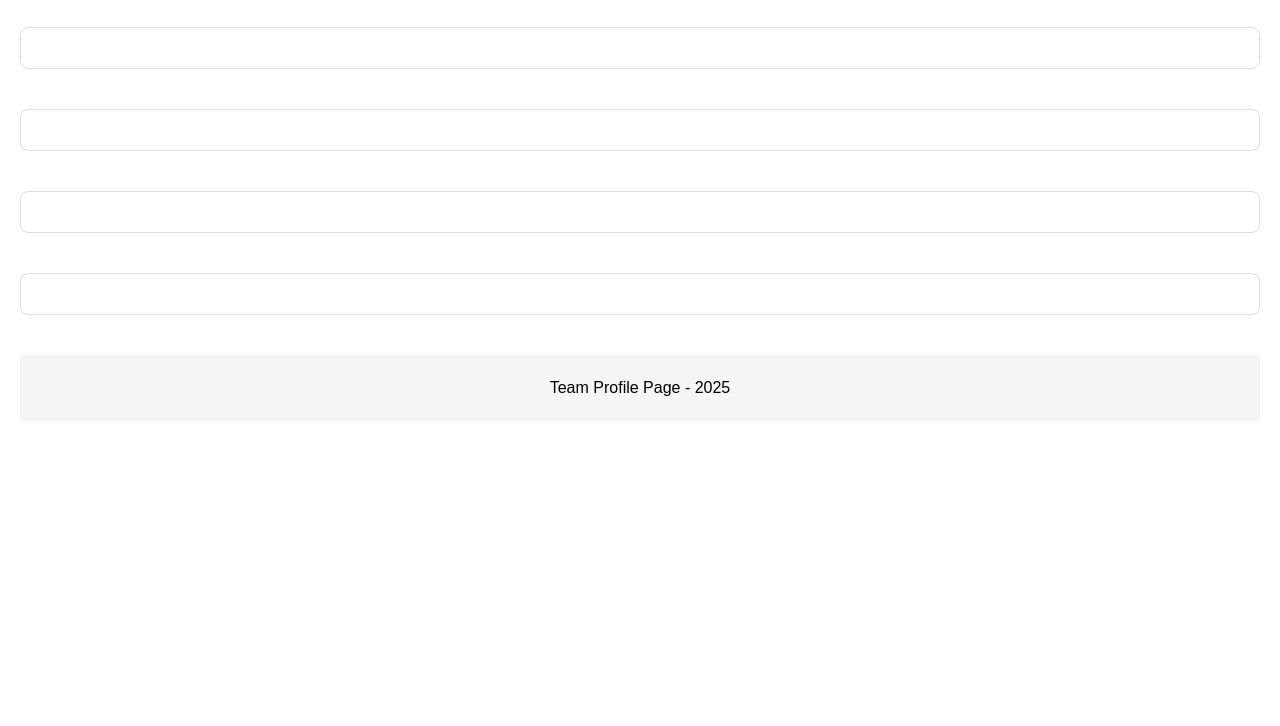
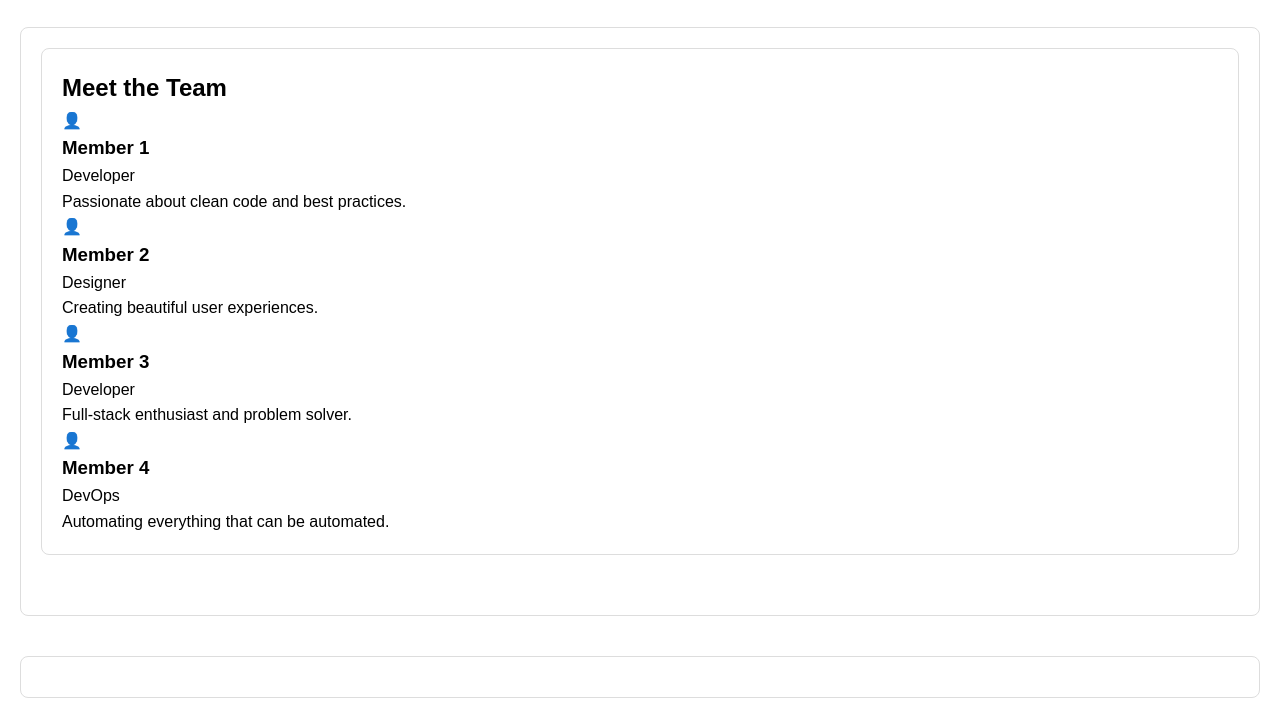
Before and after one commit to LindaPeng123/Team-Profile-Page, a plain HTML site: page index.html in a window 1280 px wide. Shown: the part 74-800 px from the top of the page. Drawn offline with Linux system fonts and the light colour scheme.

Commit message:
Add team members section with cards layout

```diff
--- a/index.html
+++ b/index.html
@@ -13,7 +13,35 @@
 
     <main>
         <section id="members">
-            <!-- Team members will be added here -->
+            <section id="members">
+    <h2>Meet the Team</h2>
+    <div class="members-grid">
+        <div class="member-card">
+            <div class="member-avatar">👤</div>
+            <h3>Member 1</h3>
+            <p class="role">Developer</p>
+            <p class="bio">Passionate about clean code and best practices.</p>
+        </div>
+        <div class="member-card">
+            <div class="member-avatar">👤</div>
+            <h3>Member 2</h3>
+            <p class="role">Designer</p>
+            <p class="bio">Creating beautiful user experiences.</p>
+        </div>
+        <div class="member-card">
+            <div class="member-avatar">👤</div>
+            <h3>Member 3</h3>
+            <p class="role">Developer</p>
+            <p class="bio">Full-stack enthusiast and problem solver.</p>
+        </div>
+        <div class="member-card">
+            <div class="member-avatar">👤</div>
+            <h3>Member 4</h3>
+            <p class="role">DevOps</p>
+            <p class="bio">Automating everything that can be automated.</p>
+        </div>
+    </div>
+</section>
         </section>
 
         <section id="skills">
```
Also changed, not shown: styles.css (+39 -1 lines).
